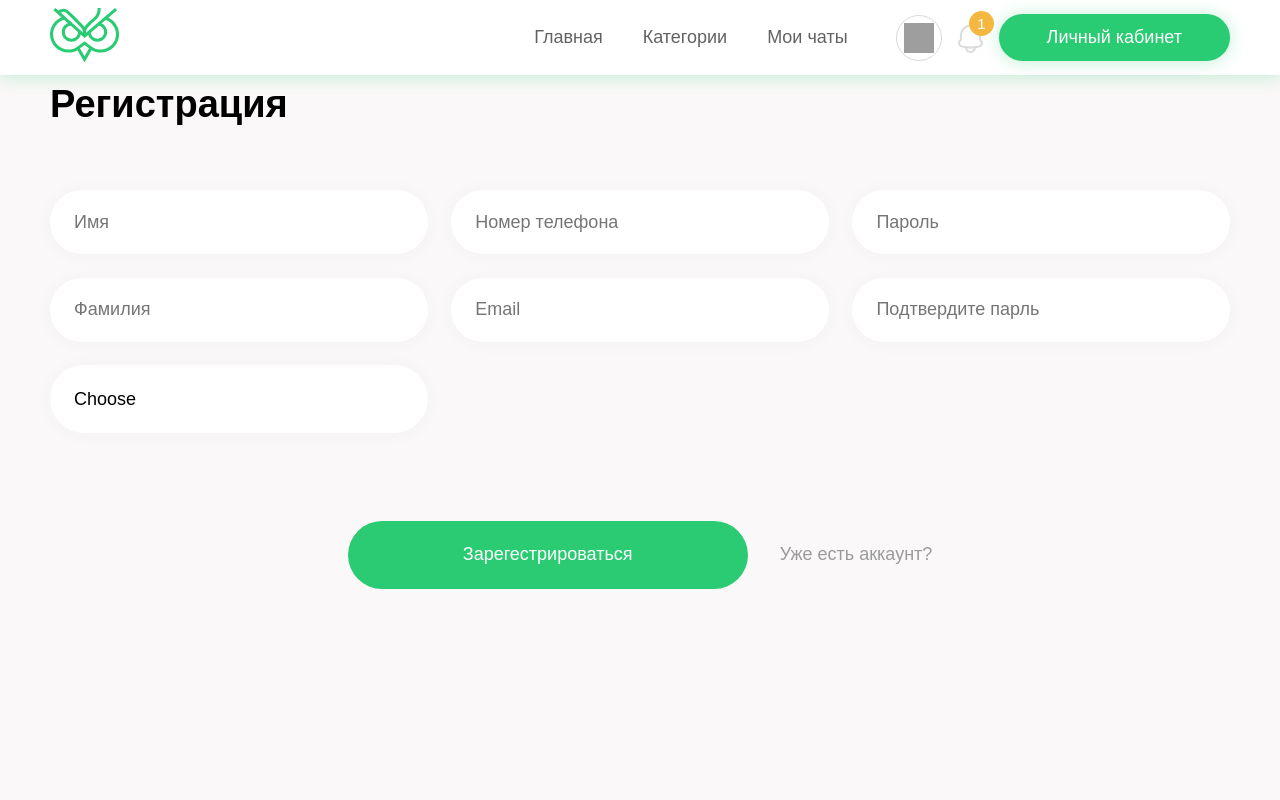
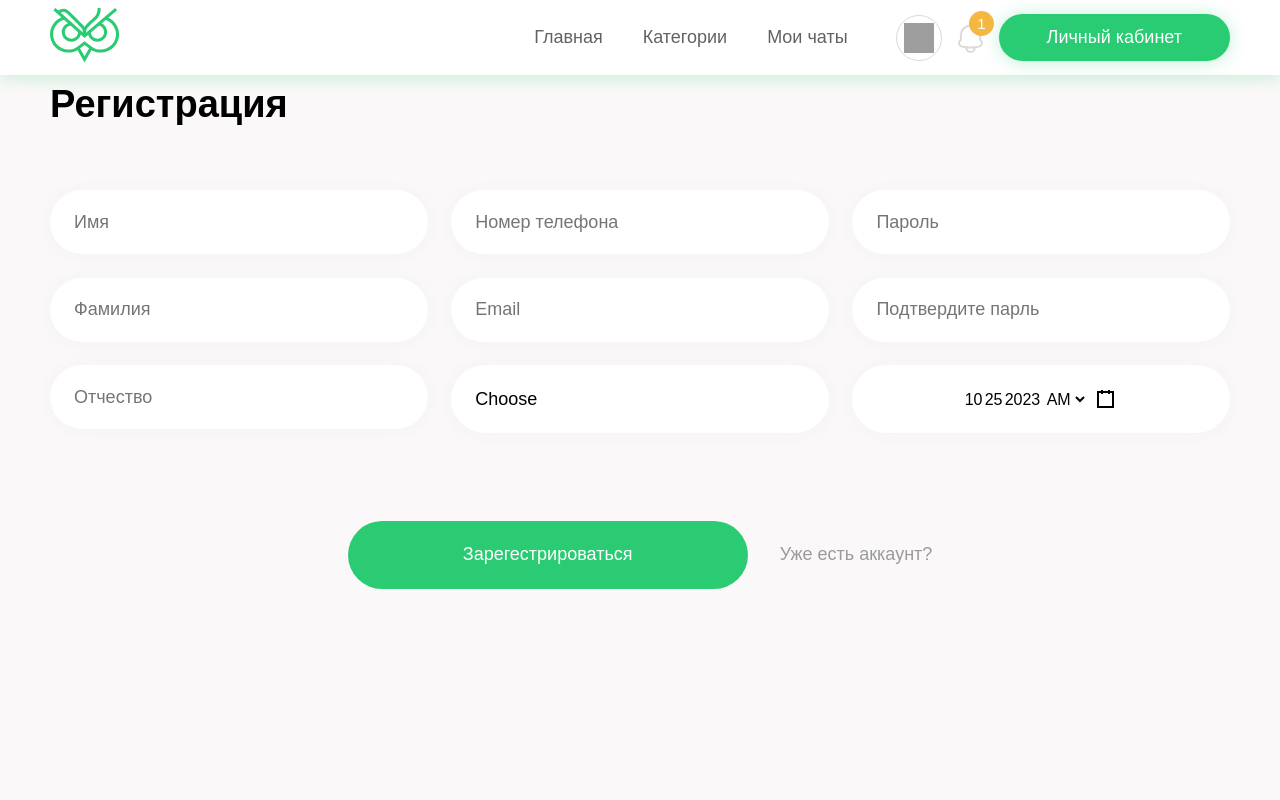
Before and after one commit to Asadulla1023/tutor-web-app, a Next.js app: page /auth/register in a window 1280 px wide. Shown: the top 800 px of the page. Built offline with nearby package versions, Linux system fonts and the light colour scheme; grey boxes are pictures that could not be loaded; a web font is replaced by a local one.

Commit message:
fixed some html bugs

```diff
--- a/app/auth/register/page.tsx
+++ b/app/auth/register/page.tsx
@@ -6,9 +6,18 @@ import Link from 'next/link'
 import { useCookies } from 'react-cookie'
 import { useRouter } from 'next/navigation'
 import axios from 'axios'
+import DateTimePicker from 'react-datetime-picker'
+import 'react-datetime-picker/dist/DateTimePicker.css';
+import 'react-calendar/dist/Calendar.css';
+import 'react-clock/dist/Clock.css';
+type ValuePiece = Date | null;
+type Value = ValuePiece | [ValuePiece, ValuePiece];
+
 const Page = () => {
   const [cookie, setCookie] = useCookies(["hasAccount"])
   const [userName, setUseName] = useState("")
+  const [time, setTime] = useState()
+  const [surName, setSurname] = useState("")
   const [lastName, setLastName] = useState("")
   const [email, setEmail] = useState("")
   const [phoneNumber, setPhoneNumber] = useState("")
@@ -17,6 +26,7 @@ const Page = () => {
   const [selectGender, setSelectGender] = useState(false)
   const [selectSex, setSelectSex] = useState("Choose")
   const { push } = useRouter()
+  const [date, setDate] = useState<Value>(new Date());
 
   useEffect(() => {
     if (cookie.hasAccount) {
@@ -69,19 +79,22 @@ const Page = () => {
             <input autoComplete='false' required value={lastName} onChange={(t) => setLastName(t.target.value)} tabIndex={2} type="text" placeholder='Фамилия' className={styles.getInfo} />
             <input autoComplete='false' required value={email} onChange={(t) => setEmail(t.target.value)} type="email" tabIndex={4} placeholder='Email' className={styles.getInfo} />
             <input autoComplete='false' required value={password2} onChange={(t) => setPassWord2(t.target.value)} type="password" tabIndex={6} placeholder='Подтвердите парль' className={styles.getInfo} />
-            <div className={styles.sex} onClick={() => {
+            <input autoComplete='false' value={surName} onChange={(t) => setSurname(t.target.value)} tabIndex={2.1} required type="text" placeholder='Отчество' className={styles.getInfo} />
+            <div tabIndex={7} className={styles.selectValue} onClick={() => {
               setSelectGender(!selectGender)
             }}>
               <div className={styles.selected}><p>{selectSex}</p></div>
               <div className={styles.choose} style={selectGender === false ? {
-                left: -450,
+                left: 0,
                 opacity: 0,
-                transition: "0.7s",
+                transition: "0.1s ease-in-out",
+                zIndex: -100,
                 // background: "#fff"
               } : {
+                zIndex: 1,
                 left: 0,
                 opacity: 1,
-                transition: "0.5s"
+                transition: "0.2s ease-in-out"
               }}>
                 {["Male", "Female", "Mentally ill", "Prefer not to say"].map(e => {
                   return <div key={e} onClick={() => {
@@ -90,15 +103,12 @@ const Page = () => {
                 })}
               </div>
             </div>
-            <div className={styles.sex} style={{
-              visibility: "hidden"
-            }} />
-            <div className={styles.sex} style={{
-              visibility: "hidden"
-            }} />
+            <div className={styles.selectValue}>
+            <DateTimePicker className={styles.dateTimePicker} onChange={setDate} value={date} />
+            </div>
             <div className={styles.complete}>
-              <button tabIndex={7}>Зарегестрироваться</button>
-              <Link tabIndex={8} href={"/auth/login"}>Уже есть аккаунт?</Link>
+              <button tabIndex={9}>Зарегестрироваться</button>
+              <Link tabIndex={9.1} href={"/auth/login"}>Уже есть аккаунт?</Link>
             </div>
           </form>
         </div>
--- a/app/category/[id]/page.tsx
+++ b/app/category/[id]/page.tsx
@@ -33,7 +33,7 @@ const Page = () => {
                     </div>
                     <div className={styles.wrapper}>
                         {[1, 2, 3, 4, 5, 6, 7, 8, 9, 11].map((i) => {
-                            return <CourseCard />
+                            return <CourseCard key={i + Math.random() + "comdom" + Math.random() ** 4} />
                         })}
                     </div>
                 </div>
--- a/app/page.tsx
+++ b/app/page.tsx
@@ -10,6 +10,7 @@ import CourseCard from './components/local/category/CourseCard'
 import Review from './components/local/utils/Review'
 import { useKeenSlider, KeenSliderPlugin } from "keen-slider/react"
 import "keen-slider/keen-slider.min.css"
+
 import React, { useState } from 'react'
 const AdaptiveHeight: KeenSliderPlugin = (slider) => {
   function updateHeight() {
--- a/app/profile/page.tsx
+++ b/app/profile/page.tsx
@@ -29,8 +29,7 @@ const Page = () => {
         if (hasAccount === undefined) {
             push("/auth/login")
         }
-        // console.clear()
-    }, [])
+    }, [hasAccount])
 
     const updateCookie = () => {
         setCookie("hasAccount", {
--- a/package.json
+++ b/package.json
@@ -15,11 +15,13 @@
     "next": "^13.5.6",
     "react": "latest",
     "react-cookie": "^6.1.1",
+    "react-datetime-picker": "^5.5.3",
     "react-dom": "latest"
   },
   "devDependencies": {
     "@types/node": "latest",
     "@types/react": "latest",
+    "@types/react-datepicker": "^4.19.1",
     "@types/react-dom": "latest",
     "eslint": "latest",
     "eslint-config-next": "latest",
--- a/styles/auth.module.css
+++ b/styles/auth.module.css
@@ -106,7 +106,7 @@
   font-size: 18px;
 }
 
-.singIn > .sex {
+.singIn > .selectValue {
   height: 68px;
   width: 32%;
   box-shadow: 0px 1px 17px 0px rgba(89, 89, 89, 0.04);
@@ -119,7 +119,7 @@
   position: relative;
 }
 
-.sex > .selected {
+.selectValue > .selected {
   padding: 1rem;
 }
 
@@ -128,7 +128,7 @@
   margin-left: 0.5rem;
 }
 
-.sex > .choose {
+.selectValue > .choose {
   position: absolute;
   top: 100%;
   border-radius: 20px;
@@ -162,3 +162,7 @@
   border-bottom-left-radius: 20px;
   border-bottom-right-radius: 20px;
 }
+
+.dateTimePicker {
+  margin: auto;
+}
--- a/styles/globals.css
+++ b/styles/globals.css
@@ -58,3 +58,11 @@ button {
 .keen-slider {
   height: 300px;
 }
+
+.react-datetime-picker__inputGroup__hour, .react-datetime-picker__inputGroup__divider, .react-datetime-picker__inputGroup__minute, .react-datetime-picker__inputGroup__leadingZero, .react-datetime-picker__clear-button {
+  display: none !important;
+
+}
+.react-datetime-picker__wrapper {
+  border: none !important;
+}
```
Also changed, not shown: 1 other file (tests, documents, lock files or other folders).
